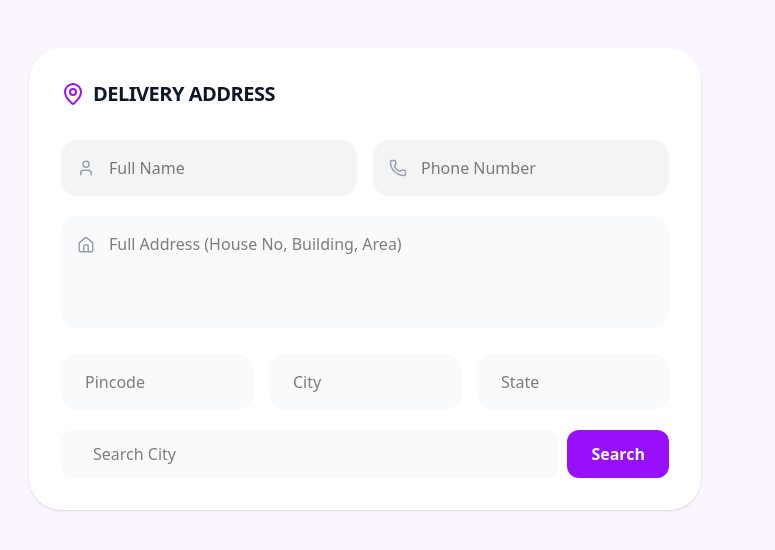
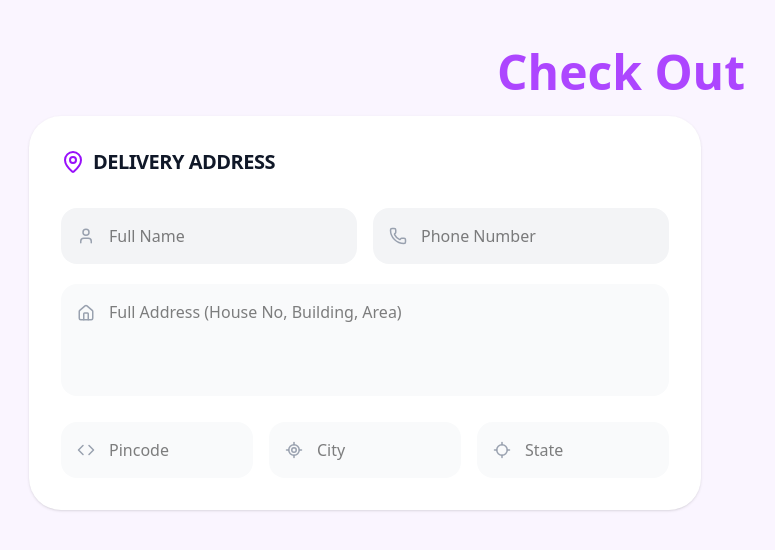
Before and after one commit to nickx2509-svg/webapp, a Next.js app: page /checkout in a window 1280 px wide. Shown: the top 550 px of the page, without its empty margins (19-794 px from the left). Built offline with nearby package versions, Linux system fonts and the light colour scheme; no server answers.

Commit message:
Map done with there state pincode address auto completed

```diff
--- a/app/(user)/checkout/page.tsx
+++ b/app/(user)/checkout/page.tsx
@@ -1,37 +1,96 @@
 'use client'
-import React, { useState } from 'react'
-import { MapPin, Phone, User, Home, Search } from 'lucide-react'
+import React, { useEffect, useState } from 'react'
+import { MapPin, Phone, User, Home, Code, LocateFixedIcon, LocateIcon } from 'lucide-react'
 import { useSelector } from 'react-redux'
 import { RootState } from '@/redux/store'
+import dynamic from 'next/dynamic'
+import { MapContainer, Marker, TileLayer } from 'react-leaflet'
+import L, { LatLngExpression } from 'leaflet'
+import 'leaflet/dist/leaflet.css'
+import axios from 'axios'
+
+const markerIcon = new L.Icon({
+  iconUrl: "https://cdn-icons-png.flaticon.com/128/149/149059.png",
+  iconSize: [40, 40],
+  iconAnchor: [20, 40]
+})
 
 export default function CheckOut() {
-  // Get data directly from Redux
   const { userData } = useSelector((state: RootState) => state.user)
 
-  // Only use state for fields the user actually needs to type in
   const [address, setAddress] = useState({
-    fullName:userData?.data?.name,
-    mobile:userData?.data?.mobile,
+    fullName: "",
+    mobile: "",
     city: "",
     state: "",
     pincode: "",
     fullAddress: "",
   })
 
+  const [position, setPosition] = useState<[number, number] | null>(null)
+
+  useEffect(() => {
+    if (navigator.geolocation) {
+      navigator.geolocation.getCurrentPosition((pos) => {
+        const { latitude, longitude } = pos.coords
+        setPosition([latitude, longitude])
+      }, (err) => console.log("location error", err), { enableHighAccuracy: true, maximumAge: 0, timeout: 10000 })
+    }
+  }, [])
+
+  useEffect(() => {
+    if (userData) {
+      setAddress((prev) => ({
+        ...prev,
+        fullName: userData?.data?.name || "",
+        mobile: userData?.data?.mobile || ""
+      }))
+    }
+  }, [userData])
+
+  useEffect(() => {
+    console.log('position:', position)
+  }, [position])
+
+  useEffect(() => {
+    const fetchAdress = async () => {
+      if (!position) return
+
+      try {
+        const result = await axios.get(
+          `/api/reverse?lat=${position[0]}&lon=${position[1]}`
+        )
+        const add = result.data.address
+        setAddress(prev => ({
+          ...prev,
+          state: add.state,
+          city: add.state_district || add.city,
+          pincode: add.postcode,
+          fullAddress: result.data.display_name
+        }))
+        console.log("Position is", result.data)
+      } catch (error) {
+        console.log(error)
+      }
+    }
+
+    fetchAdress()
+  }, [position])
+
   return (
     <div className="min-h-screen bg-purple-50 p-4 sm:p-12">
+      <h1 className='text-center text-5xl text-purple-500 mb-5 font-bold'>Check Out</h1>
       <div className="max-w-2xl mx-auto lg:ml-0 bg-white p-8 rounded-[32px] shadow-sm">
         <h2 className="flex items-center gap-2 font-black text-gray-900 uppercase tracking-tight mb-8 text-xl">
           <MapPin size={24} className="text-purple-600" /> Delivery Address
         </h2>
 
         <form className="space-y-5">
-          {/* Use userData directly in the value. If it's empty, show "" */}
           <div className="grid grid-cols-1 md:grid-cols-2 gap-4">
             <div className="relative">
               <User className="absolute left-4 top-1/2 -translate-y-1/2 text-gray-400" size={18} />
               <input
-                readOnly
+                onChange={(e) => setAddress((prev) => ({ ...prev, fullName: e.target.value }))}
                 value={address.fullName}
                 type="text"
                 placeholder="Full Name"
@@ -42,7 +101,7 @@ export default function CheckOut() {
             <div className="relative">
               <Phone className="absolute left-4 top-1/2 -translate-y-1/2 text-gray-400" size={18} />
               <input
-                readOnly
+                onChange={(e) => setAddress((prev) => ({ ...prev, mobile: e.target.value }))}
                 value={address.mobile}
                 type="tel"
                 placeholder="Phone Number"
@@ -54,23 +113,65 @@ export default function CheckOut() {
           <div className="relative">
             <Home className="absolute left-4 top-5 text-gray-400" size={18} />
             <textarea
+              onChange={(e) => setAddress((prev) => ({ ...prev, fullAddress: e.target.value }))}
+              value={address.fullAddress}
               placeholder="Full Address (House No, Building, Area)"
               className="w-full pl-12 pr-4 py-4 bg-gray-50 border-transparent rounded-2xl outline-none focus:ring-2 focus:ring-purple-500 h-28 resize-none"
-            />
+            ></textarea>
           </div>
 
           <div className="grid grid-cols-3 gap-4">
-            <input type="text" placeholder="Pincode" className="w-full px-6 py-4 bg-gray-50 border-transparent rounded-2xl outline-none focus:ring-2 focus:ring-purple-500" />
-            <input type="text" placeholder="City" className="w-full px-6 py-4 bg-gray-50 border-transparent rounded-2xl outline-none focus:ring-2 focus:ring-purple-500" />
-            <input type="text" placeholder="State" className="w-full px-6 py-4 bg-gray-50 border-transparent rounded-2xl outline-none focus:ring-2 focus:ring-purple-500" />
+            {/* Pincode */}
+            <div className="relative">
+              <Code className="absolute left-4 top-1/2 -translate-y-1/2 text-gray-400" size={18} />
+              <input
+                onChange={(e) => setAddress((prev) => ({ ...prev, pincode: e.target.value }))}
+                value={address.pincode}
+                type="text"
+                placeholder="Pincode"
+                className="w-full pl-12 pr-4 py-4 bg-gray-50 border-transparent rounded-2xl outline-none focus:ring-2 focus:ring-purple-500"
+              />
+            </div>
+
+            {/* City */}
+            <div className="relative">
+              <LocateFixedIcon className="absolute left-4 top-1/2 -translate-y-1/2 text-gray-400" size={18} />
+              <input
+                onChange={(e) => setAddress((prev) => ({ ...prev, city: e.target.value }))}
+                value={address.city}
+                type="text"
+                placeholder="City"
+                className="w-full pl-12 pr-4 py-4 bg-gray-50 border-transparent rounded-2xl outline-none focus:ring-2 focus:ring-purple-500"
+              />
+            </div>
+
+            {/* State */}
+            <div className="relative">
+              <LocateIcon className="absolute left-4 top-1/2 -translate-y-1/2 text-gray-400" size={18} />
+              <input
+                onChange={(e) => setAddress((prev) => ({ ...prev, state: e.target.value }))}
+                value={address.state}
+                type="text"
+                placeholder="State"
+                className="w-full pl-12 pr-4 py-4 bg-gray-50 border-transparent rounded-2xl outline-none focus:ring-2 focus:ring-purple-500"
+              />
+            </div>
           </div>
 
-          <div className='flex flex-row gap-2'>
-            <input type="text" placeholder="Search City" className="w-full px-8 py-3 bg-gray-50 border-transparent rounded-xl outline-none focus:ring-2 focus:ring-purple-500" />
-            <button type="button" className='bg-purple-600 text-white px-6 py-2 rounded-xl font-bold hover:bg-purple-700 transition-all'>
-              Search
-            </button>
-          </div>
+          {
+            position && <MapContainer
+              center={position as LatLngExpression}
+              zoom={13}
+              style={{ height: '400px', width: '100%' }}
+              scrollWheelZoom={true}
+            >
+              <TileLayer
+                url="https://{s}.tile.openstreetmap.fr/hot/{z}/{x}/{y}.png"
+              />
+              <Marker position={position} draggable={false} icon={markerIcon} />
+            </MapContainer>
+          }
+
         </form>
       </div>
     </div>
--- /dev/null
+++ b/app/api/reverse/route.ts
@@ -0,0 +1,27 @@
+import { NextResponse } from "next/server";
+import axios from "axios";
+
+export async function GET(req: Request) {
+  const { searchParams } = new URL(req.url);
+  const lat = searchParams.get("lat");
+  const lon = searchParams.get("lon");
+
+  if (!lat || !lon) {
+    return NextResponse.json({ error: "Missing coords" }, { status: 400 });
+  }
+
+  try {
+    const result = await axios.get(
+      `https://nominatim.openstreetmap.org/reverse?lat=${lat}&lon=${lon}&format=json`,
+      {
+        headers: {
+          "User-Agent": "my-next-app",
+        },
+      }
+    );
+
+    return NextResponse.json(result.data);
+  } catch (err) {
+    return NextResponse.json({ error: "Failed" }, { status: 500 });
+  }
+}
--- a/app/globals.css
+++ b/app/globals.css
@@ -1,4 +1,12 @@
 @import "tailwindcss";
+
+/* Leaflet fix: Ensure the map container has dimensions */
+.leaflet-container {
+  width: 100%;
+  height: 100%;
+  z-index: 10;
+}
+
 /* Hide scrollbar but allow scroll */
 .slider {
   display: flex;
@@ -6,13 +14,10 @@
   overflow-x: auto;
   scroll-behavior: smooth;
   padding: 1rem;
+  -ms-overflow-style: none;
+  scrollbar-width: none;
 }
 
 .slider::-webkit-scrollbar {
   display: none;
 }
-
-.slider {
-  -ms-overflow-style: none;
-  scrollbar-width: none;
-}
--- a/app/layout.tsx
+++ b/app/layout.tsx
@@ -3,6 +3,8 @@ import "./globals.css";
 import Provider from "@/components/Provider";
 import StoreProvider from "@/redux/StoreProvider";
 import InitUser from "@/InitUser";
+import 'leaflet/dist/leaflet.css'
+
 
 
 export const metadata: Metadata = {
--- /dev/null
+++ b/components/Map.tsx
@@ -0,0 +1,12 @@
+'use client'
+
+import { MapContainer, TileLayer } from 'react-leaflet'
+import 'leaflet/dist/leaflet.css'
+
+export default function Map({ position }: { position: [number, number] | null }) {
+  if (!position) return null
+
+  return (
+
+  )
+}
--- a/package.json
+++ b/package.json
@@ -10,9 +10,11 @@
   },
   "dependencies": {
     "@reduxjs/toolkit": "^2.11.2",
+    "@types/leaflet": "^1.9.21",
     "axios": "^1.13.2",
     "bcryptjs": "^3.0.3",
     "cloudinary": "^2.8.0",
+    "leaflet": "^1.9.4",
     "lucide-react": "^0.562.0",
     "mongoose": "^9.0.2",
     "motion": "^12.23.26",
@@ -20,6 +22,7 @@
     "next-auth": "^5.0.0-beta.30",
     "react": "19.2.3",
     "react-dom": "19.2.3",
+    "react-leaflet": "^5.0.0",
     "react-redux": "^9.2.0"
   },
   "devDependencies": {
```
Also changed, not shown: 1 other file (tests, documents, lock files or other folders).
